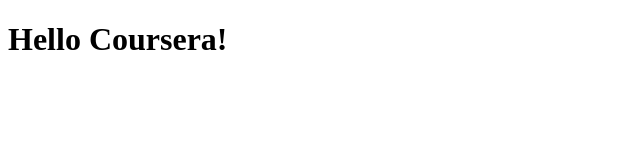
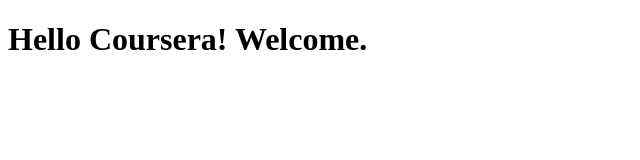
Before and after one commit to mthackeray/coursera-test, a plain HTML site: page site/index.html in a window 1280 px wide. Shown: the whole page, without its empty margins (0-640 px from the left). Drawn offline with Linux system fonts and the light colour scheme.

Commit message:
addition

```diff
--- a/site/index.html
+++ b/site/index.html
@@ -1,9 +1,9 @@
 <!DOCTYPE html>
 <html>
 <head>
-	<title>Hello Coursera!</title>
+	<title>Hello Coursera! Welcome.</title>
 </head>
 <body>
-<h1>Hello Coursera!</h1>
+<h1>Hello Coursera! Welcome.</h1>
 </body>
 </html>
```
